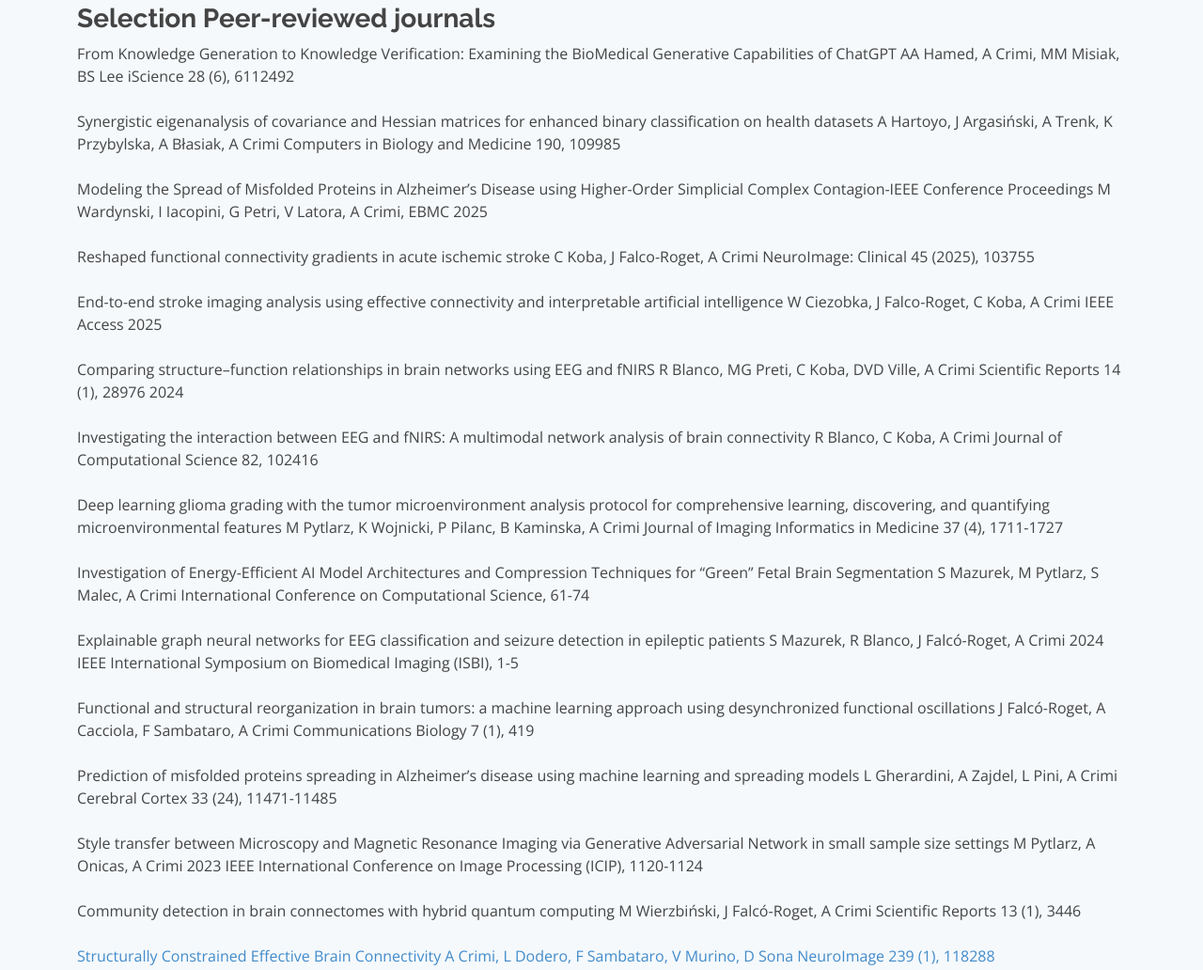
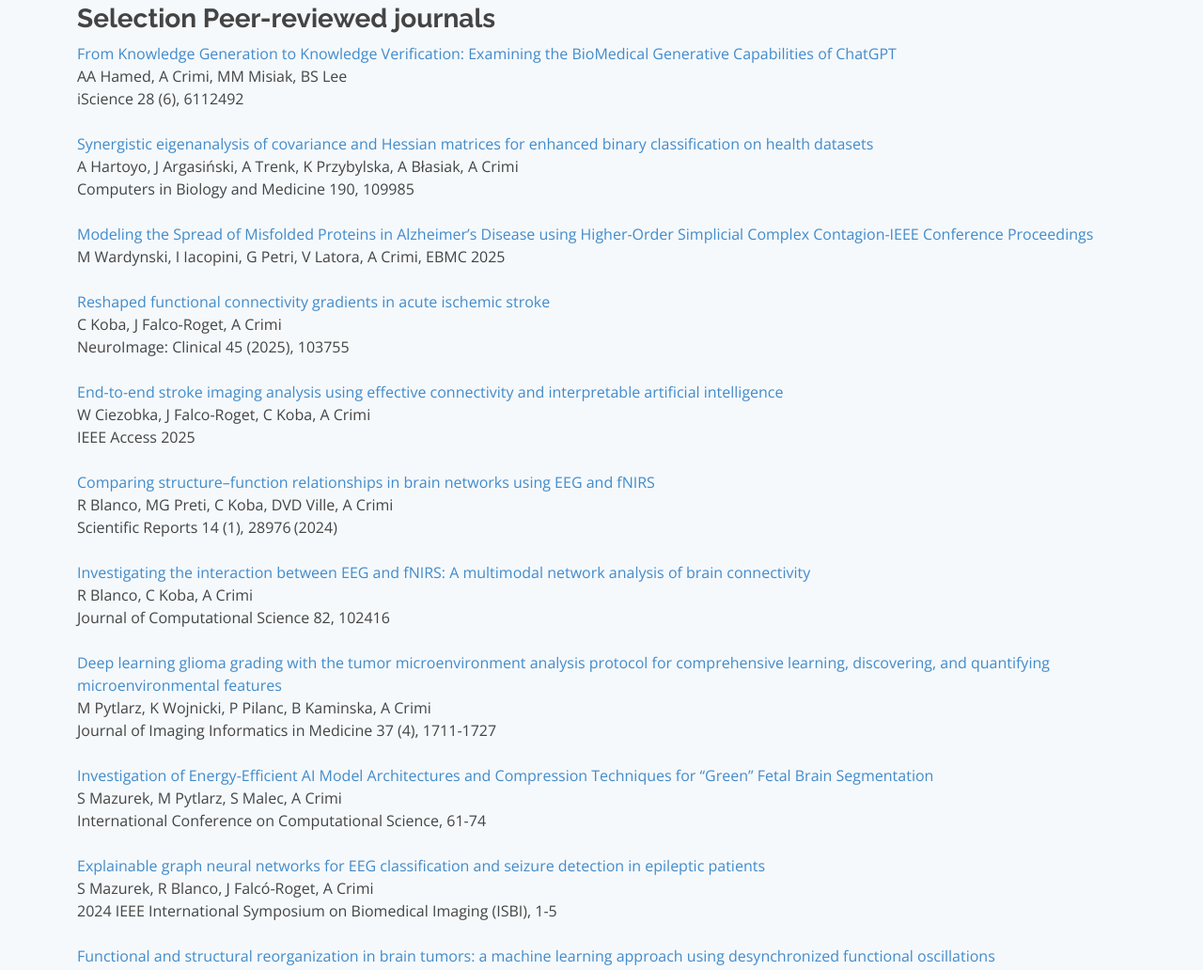
Before and after one commit to alecrimi/bamlab, a plain HTML site: page index.html in a window 1280 px wide. Shown: the part 1879-2911 px from the top of the page at 94% size. Drawn offline with nearby package versions, Linux system fonts and the light colour scheme.

Commit message:
Add files via upload

```diff
--- a/index.html
+++ b/index.html
@@ -276,77 +276,61 @@ News
         </div>
 <h3><b>Selection Peer-reviewed journals</b></h3>
 
-From Knowledge Generation to Knowledge Verification: Examining the BioMedical Generative Capabilities of ChatGPT
-AA Hamed, A Crimi, MM Misiak, BS Lee
-iScience 28 (6), 6112492
-<br><br>
+<a href="https://doi.org/10.1016/j.isci.2025.112492" target="_blank">From Knowledge Generation to Knowledge Verification: Examining the BioMedical Generative Capabilities of ChatGPT</a><br>
+AA Hamed, A Crimi, MM Misiak, BS Lee<br>
+iScience 28 (6), 6112492<br><br>
 
-Synergistic eigenanalysis of covariance and Hessian matrices for enhanced binary classification on health datasets
-A Hartoyo, J Argasiński, A Trenk, K Przybylska, A Błasiak, A Crimi
-Computers in Biology and Medicine 190, 109985
-<br><br>
+<a href="https://doi.org/10.1016/j.compbiomed.2025.109985" target="_blank">Synergistic eigenanalysis of covariance and Hessian matrices for enhanced binary classification on health datasets</a><br>
+A Hartoyo, J Argasiński, A Trenk, K Przybylska, A Błasiak, A Crimi<br>
+Computers in Biology and Medicine 190, 109985<br><br>
 
+<a href="https://nul.repository.guildhe.ac.uk/id/eprint/2511/1/IEEE_ITherm_Conference_Template.pdf" target="_blank">Modeling the Spread of Misfolded Proteins in Alzheimer’s Disease using Higher-Order Simplicial Complex Contagion-IEEE Conference Proceedings</a><br>
+M Wardynski, I Iacopini, G Petri, V Latora, A Crimi, EBMC 2025<br><br>
 
-Modeling the Spread of Misfolded Proteins in Alzheimer’s Disease using Higher-Order Simplicial Complex Contagion-IEEE Conference Proceedings
-M Wardynski, I Iacopini, G Petri, V Latora, A Crimi, EBMC 2025
-<br><br>
+<a href="https://www.sciencedirect.com/science/article/pii/S2213158225000257" target="_blank">Reshaped functional connectivity gradients in acute ischemic stroke</a><br>
+C Koba, J Falco-Roget, A Crimi<br>
+NeuroImage: Clinical 45 (2025), 103755<br><br>
 
+<a href="https://ieeexplore.ieee.org/document/10839398/" target="_blank">End-to-end stroke imaging analysis using effective connectivity and interpretable artificial intelligence</a><br>
+W Ciezobka, J Falco-Roget, C Koba, A Crimi<br>
+IEEE Access 2025<br><br>
 
-Reshaped functional connectivity gradients in acute ischemic stroke
-C Koba, J Falco-Roget, A Crimi
-NeuroImage: Clinical 45 (2025), 103755
-<br><br>
+<a href="https://www.nature.com/articles/s41598-024-79817-x" target="_blank">Comparing structure–function relationships in brain networks using EEG and fNIRS</a><br>
+R Blanco, MG Preti, C Koba, DVD Ville, A Crimi<br>
+Scientific Reports 14 (1), 28976 (2024)<br><br>
 
+<a href="https://www.sciencedirect.com/science/article/pii/S1877750324002096" target="_blank">Investigating the interaction between EEG and fNIRS: A multimodal network analysis of brain connectivity</a><br>
+R Blanco, C Koba, A Crimi<br>
+Journal of Computational Science 82, 102416<br><br>
 
-End-to-end stroke imaging analysis using effective connectivity and interpretable artificial intelligence
-W Ciezobka, J Falco-Roget, C Koba, A Crimi
-IEEE Access 2025
-<br><br>
+<a href="https://link.springer.com/article/10.1007/s10278-024-01008-x" target="_blank">Deep learning glioma grading with the tumor microenvironment analysis protocol for comprehensive learning, discovering, and quantifying microenvironmental features</a><br>
+M Pytlarz, K Wojnicki, P Pilanc, B Kaminska, A Crimi<br>
+Journal of Imaging Informatics in Medicine 37 (4), 1711-1727<br><br>
 
-Comparing structure–function relationships in brain networks using EEG and fNIRS
-R Blanco, MG Preti, C Koba, DVD Ville, A Crimi
-Scientific Reports 14 (1), 28976	2024
-<br><br>
+<a href="https://link.springer.com/chapter/10.1007/978-3-031-63772-8_5" target="_blank">Investigation of Energy-Efficient AI Model Architectures and Compression Techniques for “Green” Fetal Brain Segmentation</a><br>
+S Mazurek, M Pytlarz, S Malec, A Crimi<br>
+International Conference on Computational Science, 61-74<br><br>
 
-Investigating the interaction between EEG and fNIRS: A multimodal network analysis of brain connectivity
-R Blanco, C Koba, A Crimi
-Journal of Computational Science 82, 102416
-<br><br>
+<a href="https://ieeexplore.ieee.org/document/10635821/" target="_blank">Explainable graph neural networks for EEG classification and seizure detection in epileptic patients</a><br>
+S Mazurek, R Blanco, J Falcó-Roget, A Crimi<br>
+2024 IEEE International Symposium on Biomedical Imaging (ISBI), 1-5<br><br>
 
-Deep learning glioma grading with the tumor microenvironment analysis protocol for comprehensive learning, discovering, and quantifying microenvironmental features
-M Pytlarz, K Wojnicki, P Pilanc, B Kaminska, A Crimi
-Journal of Imaging Informatics in Medicine 37 (4), 1711-1727
-<br><br>
+<a href="https://www.nature.com/articles/s42003-024-06119-3" target="_blank">Functional and structural reorganization in brain tumors: a machine learning approach using desynchronized functional oscillations</a><br>
+J Falcó-Roget, A Cacciola, F Sambataro, A Crimi<br>
+Communications Biology 7 (1), 419<br><br>
 
-Investigation of Energy-Efficient AI Model Architectures and Compression Techniques for “Green” Fetal Brain Segmentation
-S Mazurek, M Pytlarz, S Malec, A Crimi
-International Conference on Computational Science, 61-74
-<br><br>
+<a href="https://academic.oup.com/cercor/article/33/24/11471/7311320" target="_blank">Prediction of misfolded proteins spreading in Alzheimer’s disease using machine learning and spreading models</a><br>
+L Gherardini, A Zajdel, L Pini, A Crimi<br>
+Cerebral Cortex 33 (24), 11471-11485<br><br>
 
-Explainable graph neural networks for EEG classification and seizure detection in epileptic patients
-S Mazurek, R Blanco, J Falcó-Roget, A Crimi
-2024 IEEE International Symposium on Biomedical Imaging (ISBI), 1-5
-<br><br>
+<a href="https://ieeexplore.ieee.org/document/10222546" target="_blank">Style transfer between Microscopy and Magnetic Resonance Imaging via Generative Adversarial Network in small sample size settings</a><br>
+M Pytlarz, A Onicas, A Crimi<br>
+2023 IEEE International Conference on Image Processing (ICIP), 1120-1124<br><br>
 
-Functional and structural reorganization in brain tumors: a machine learning approach using desynchronized functional oscillations
-J Falcó-Roget, A Cacciola, F Sambataro, A Crimi
-Communications Biology 7 (1), 419
-<br><br>
+<a href="https://www.nature.com/articles/s41598-023-30579-y" target="_blank">Community detection in brain connectomes with hybrid quantum computing</a><br>
+M Wierzbiński, J Falcó-Roget, A Crimi<br>
+Scientific Reports 13 (1), 3446<br><br>
 
-Prediction of misfolded proteins spreading in Alzheimer’s disease using machine learning and spreading models
-L Gherardini, A Zajdel, L Pini, A Crimi
-Cerebral Cortex 33 (24), 11471-11485
-<br><br>
-
-Style transfer between Microscopy and Magnetic Resonance Imaging via Generative Adversarial Network in small sample size settings
-M Pytlarz, A Onicas, A Crimi
-2023 IEEE International Conference on Image Processing (ICIP), 1120-1124
-<br><br>
-
-Community detection in brain connectomes with hybrid quantum computing
-M Wierzbiński, J Falcó-Roget, A Crimi
-Scientific Reports 13 (1), 3446
-<br><br>
           <a href="https://www.sciencedirect.com/science/article/pii/S1053811921005644" target="_blank"><p>Structurally Constrained Effective Brain Connectivity
 A Crimi, L Dodero, F Sambataro, V Murino, D Sona
 NeuroImage 239 (1), 118288</p></a>
```
